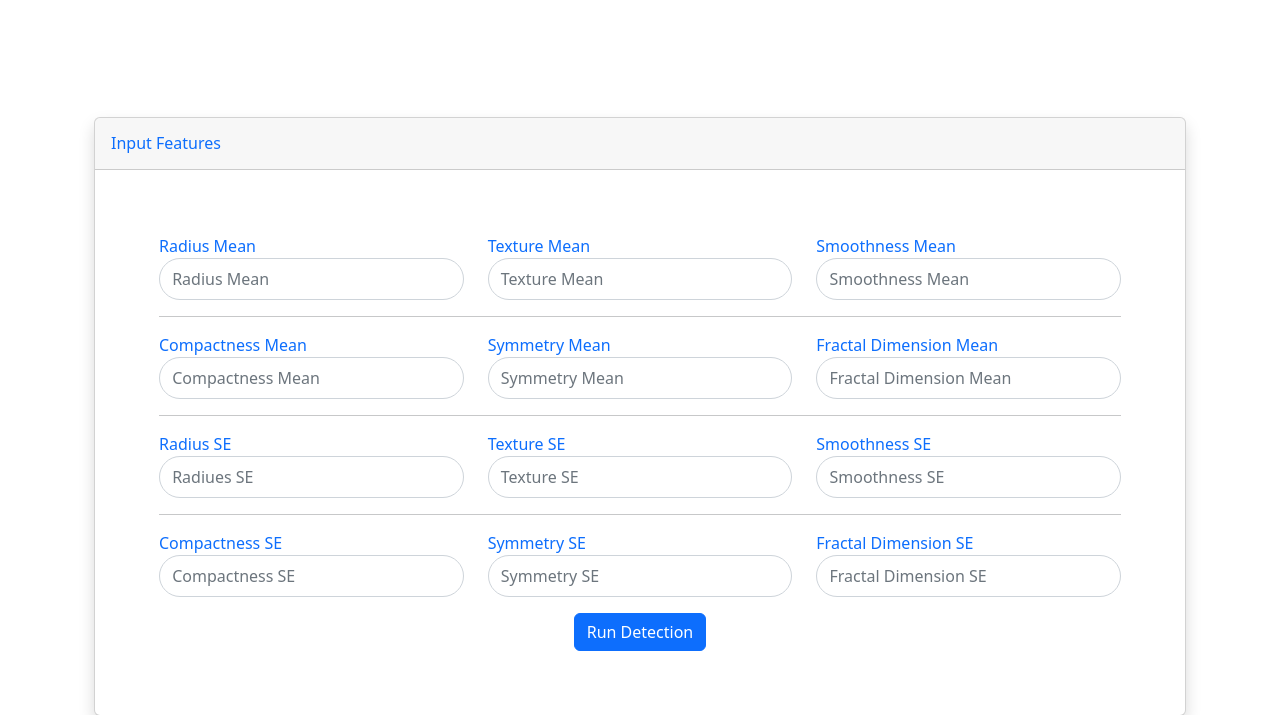
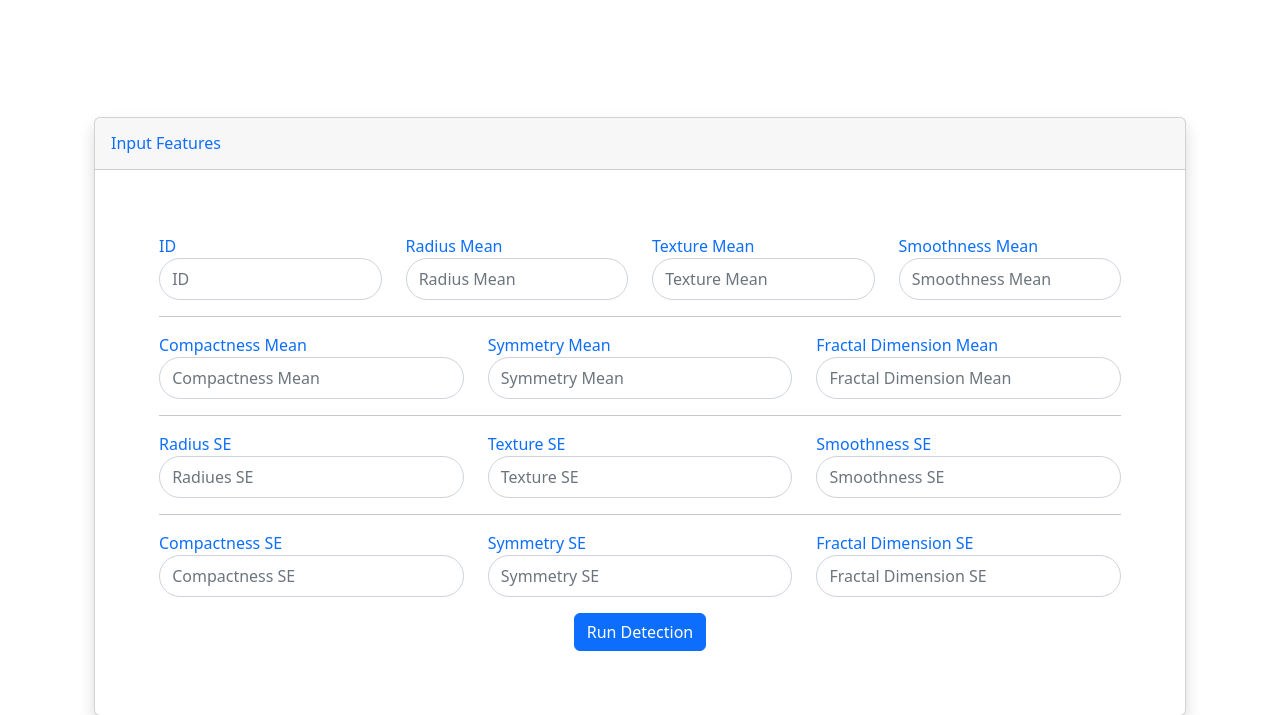
Before and after one commit to JayBeloved/bcpm, a Django app: page /model/landing in a window 1280 px wide. Shown: the part 1634-2349 px from the top of the page. Run offline with Django 4.2, Linux system fonts and the light colour scheme; some libraries are stand-ins or nearby versions.

```diff
--- a/predictor/forms.py
+++ b/predictor/forms.py
@@ -2,6 +2,15 @@ from django import forms
 
 # Create input form
 class predictor_form(forms.Form):
+    id = forms.FloatField(
+    widget=forms.NumberInput(
+        attrs={
+            'class': 'form-control form-control-user',
+            'placeholder': " ID ",
+            'style': "border-radius: 10rem;padding: 0.5rem 0.5rem;",
+        }
+    ))
+
     radius_mean = forms.FloatField(
     widget=forms.NumberInput(
         attrs={
--- a/predictor/templates/predictor/predict_form.html
+++ b/predictor/templates/predictor/predict_form.html
@@ -15,21 +15,28 @@
                     <form action="{% url 'model:index' %}" class="user" method="POST">
                         {% csrf_token %}
                         <div class="row">
-                            <div class="col-sm-4">
+                            <div class="col-sm-3">
+                                <div class="form-group">
+                                    <span class="form-bar"></span>
+                                    <label class="float-label text-primary">ID</label>
+                                    {{ form.id }}
+                                </div>
+                            </div>
+                            <div class="col-sm-3">
                                 <div class="form-group">
                                     <span class="form-bar"></span>
                                     <label class="float-label text-primary">Radius Mean</label>
                                     {{ form.radius_mean }}
                                 </div>
                             </div>
-                            <div class="col-sm-4">
+                            <div class="col-sm-3">
                                 <div class="form-group">
                                     <span class="form-bar"></span>
                                     <label class="float-label text-primary">Texture Mean</label>
                                     {{ form.texture_mean}}
                                 </div>
                             </div>
-                            <div class="col-sm-4">
+                            <div class="col-sm-3">
                                 <div class="form-group">
                                     <span class="form-bar"></span>
                                     <label class="float-label text-primary">Smoothness Mean</label>
--- a/predictor/views.py
+++ b/predictor/views.py
@@ -33,7 +33,7 @@ def index(request):
     if request.method == 'POST':
         # Get user input
         if form.is_valid():
-            id = 1
+            id = form.cleaned_data.get("id")
             radius_mean = form.cleaned_data.get("radius_mean")
             texture_mean = form.cleaned_data.get("texture_mean")
             smoothness_mean = form.cleaned_data.get("smoothness_mean")
```
